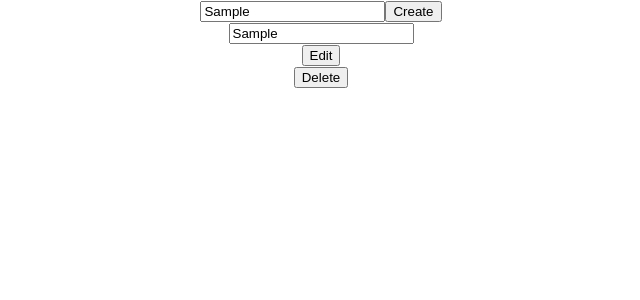
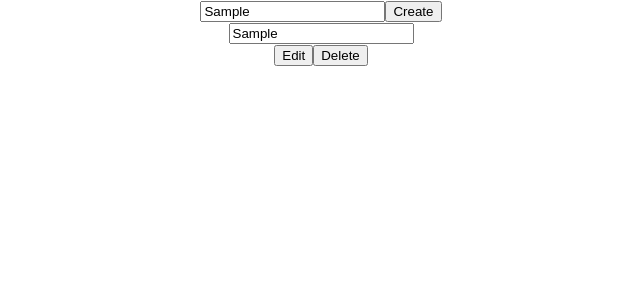
Before and after one commit to SiamV/workSpace-react, a React (Create React App) app: page / in a window 1280 px wide. Both pictures are taken after typing "Sample" into the empty fields and a click on the button "Create". Shown: the top 300 px of the page, without its empty margins (319-959 px from the left). Built offline with nearby package versions, Linux system fonts and the light colour scheme.

Commit message:
new Components

```diff
--- a/src/components/EditButton.js
+++ /dev/null
@@ -1,23 +0,0 @@
-import React, { useState } from "react";
-
-const EditButton = (props) => {
-    const [editMode, setEditMode] = useState(false)
-
-    let editModeOn = () => {
-        setEditMode(true)
-
-    }
-
-    return (
-        <div>
-            {editMode
-                ? <button onClick={() => { setEditMode(false) }}>Sent</button>
-                : <button onClick={editModeOn}>Edit
-                </button>
-            }
-
-        </div>
-    )
-}
-
-export default EditButton;
--- /dev/null
+++ b/src/components/List.js
@@ -0,0 +1,37 @@
+import React, { useState } from "react";
+
+const List = ({ idListItem, listItem, listTodo, setListTodo }) => {
+    const [editMode, setEditMode] = useState(false)
+
+    let editModeOn = () => {
+        setEditMode(true)
+
+    }
+
+    return (
+        <div>
+            <input
+                onChange={(e) => {
+                    // let editList = listTodo.map(item => item.id === list.id
+                    //     ? list.list = e.target.value
+                    //     : null)
+                    // setListTodo(editList)
+                }}
+                value={listItem} />
+            {editMode
+                ? <div>
+                    <button onClick={() => { setEditMode(false) }}>Sent</button>
+                </div>
+                : <div>
+                    <button onClick={editModeOn}>Edit</button>
+                    <button onClick={() => {
+                        let newList = listTodo.filter(item => item.id !== idListItem)
+                        setListTodo(newList)
+                    }}>Delete</button>
+                </div>
+            }
+        </div>
+    )
+}
+
+export default List;
--- a/src/components/ListTodo.js
+++ b/src/components/ListTodo.js
@@ -1,23 +1,14 @@
 import React from "react";
-import EditButton from "./EditButton";
+import List from "./List";
 
-const ListTodo = (props) => {
+const ListTodo = ({ listTodo, setListTodo }) => {
     return (
-        <div>{props.listTodo.map(list =>
+        <div>{listTodo.map(list =>
             <div key={list.id}>
-                <input
-                    onChange={(e) => {
-                        // let editList = props.listTodo.map(item => item.id === list.id
-                        //     ? list.list = e.target.value
-                        //     : null)
-                        // props.setListTodo(editList)
-                    }}
-                    value={list.list} />
-                <EditButton id={list.id} list={props.listTodo} />
-                <button onClick={() => {
-                    let newList = props.listTodo.filter(item => item.id !== list.id)
-                    props.setListTodo(newList)
-                }}>Delete</button>
+                <List idListItem={list.id}
+                    listItem={list.list}
+                    listTodo={listTodo}
+                    setListTodo={setListTodo} />
             </div>
         )}
         </div>
```
